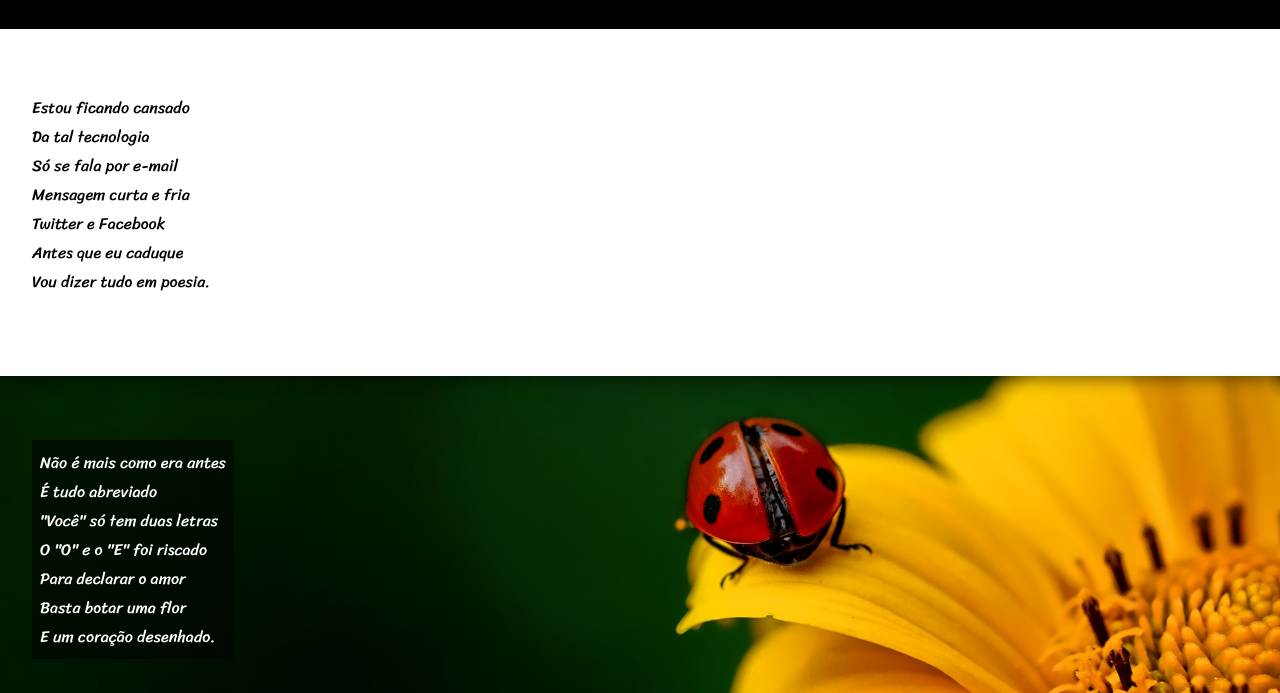
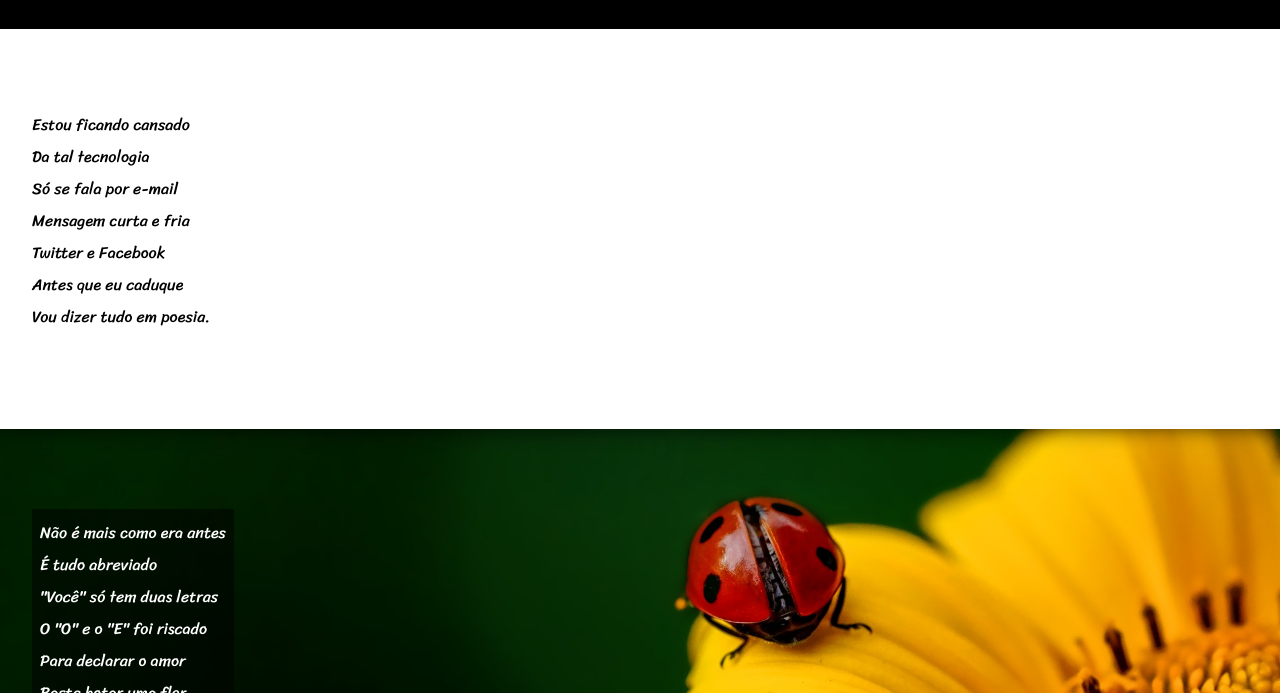
Before and after one commit to willyanUBK/projeto-cordel, a plain HTML site: page index.html in a window 1280 px wide. Shown: the part 107-800 px from the top of the page. Drawn offline with Linux system fonts and the light colour scheme.

Commit message:
minor changes to css

```diff
--- a/sass/style.scss
+++ b/sass/style.scss
@@ -1,6 +1,7 @@
 @import "variables";
 @import "globals";
 
+// cabeçalho
 header {
   background-color: black;
   color: white;
@@ -18,10 +19,11 @@ header {
   }
 }
 
-section {
-  padding: 4em 2em;
+section{
+  padding: 10vh 2em;
+  line-height: 2em;
 }
-
+// classes de section
 .normal {
   box-shadow: 0 0 20px rgba(0, 0, 0, 0.7);
   z-index: 1;
@@ -43,6 +45,7 @@ section {
     background-color: rgba(0, 0, 0, 0.5);
   }
 }
+// id's das imagens
 #img01 {
   background-image: url("../images/background001.jpg");
 }
@@ -50,6 +53,7 @@ section {
   background-image: url("../images/background002.jpg");
 }
 
+// rodapé
 footer {
   padding: 0.5em;
   text-align: center;
```
Also changed, not shown: dist/style.css, 1 other file.
